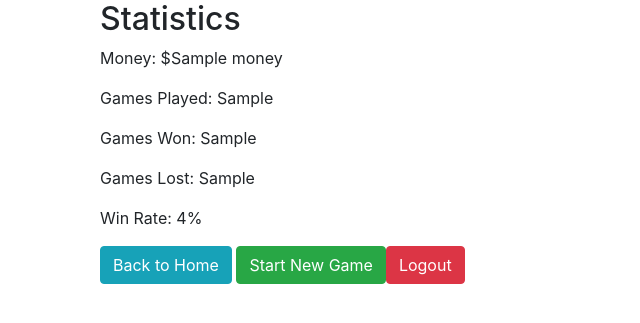
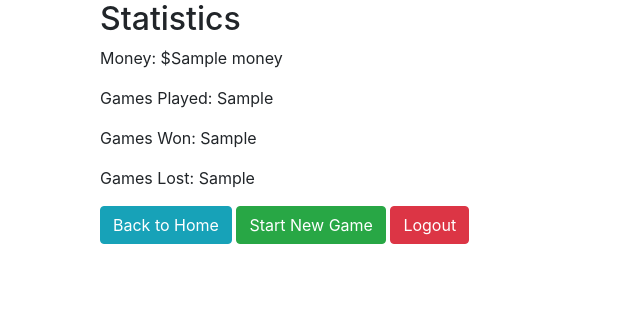
Before and after one commit to henryblu/Cyber-Security-Base-2024-Project-1, a Django app: template blackjack_app/templates/blackjack_app/profile.html in a window 1280 px wide. Shown: the part 192-515 px from the top of the page, without its empty margins (0-640 px from the left). Run offline with Django 5.2, Linux system fonts and the light colour scheme; the template is opened without the code that fills it: most values are stand-ins (such as "Sample title", 1, 10 or a date in 2020); some libraries are stand-ins or nearby versions.

Commit message:
delete winrate and fix endline

```diff
--- a/blackjack_app/templates/blackjack_app/profile.html
+++ b/blackjack_app/templates/blackjack_app/profile.html
@@ -10,9 +10,8 @@
     <p>Games Played: {{ games_played }}</p>
     <p>Games Won: {{ games_won }}</p>
     <p>Games Lost: {{ games_lost }}</p>
-    <p>Win Rate: {{ win_rate }}%</p>
     <a href="{% url 'home' %}" class="btn btn-info">Back to Home</a>
-    <a href="{% url 'start_game' %}" class="btn btn-success">Start New Game</go>
+    <a href="{% url 'start_game' %}" class="btn btn-success">Start New Game</a>
     <a href="{% url 'logout' %}" class="btn btn-danger">Logout</a>
 
 </div>
```
